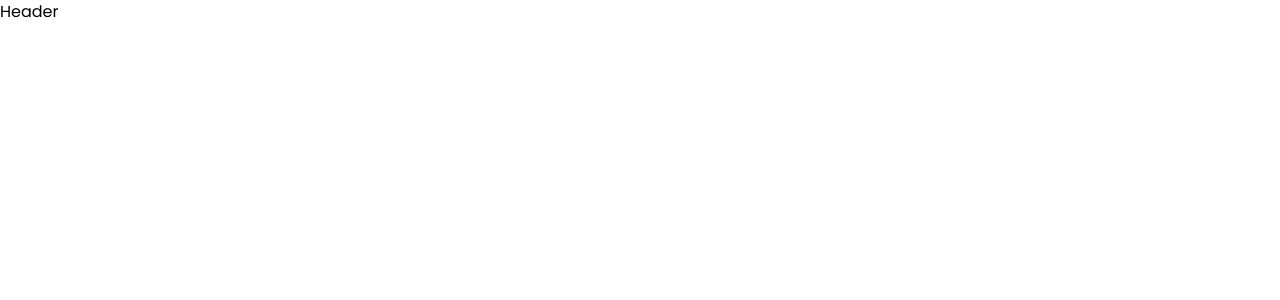
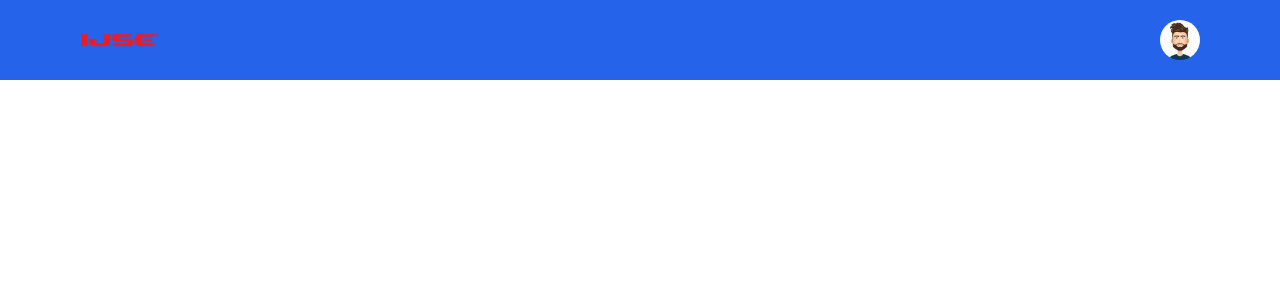
Before and after one commit to Sandun-Induranga/Learning-Management-System, a React (Vite) app in the folder frontend/: page / in a window 1280 px wide. Shown: the top 300 px of the page. Built offline with nearby package versions, Linux system fonts and the light colour scheme.

Commit message:
Header Page Updated

```diff
--- a/frontend/src/components/Header/Header.tsx
+++ b/frontend/src/components/Header/Header.tsx
@@ -1,5 +1,16 @@
+import { Avatar } from "@mui/material";
+import logo from "../../assets/ijse.png";
+import userImage from "../../assets/avatar.jpg";
+
 const Header = () => {
-  return <div>Header</div>;
+  return (
+    <>
+      <header className="w-full h-20 bg-blue-600 fixed px-20 flex justify-between items-center">
+        <img src={logo} className="w-20" alt="" />
+        <Avatar src={userImage}></Avatar>
+      </header>
+    </>
+  );
 };
 
 export default Header;
```
Also changed, not shown: frontend/src/assets/avatar.jpg (added), frontend/src/assets/ijse.png (added).
